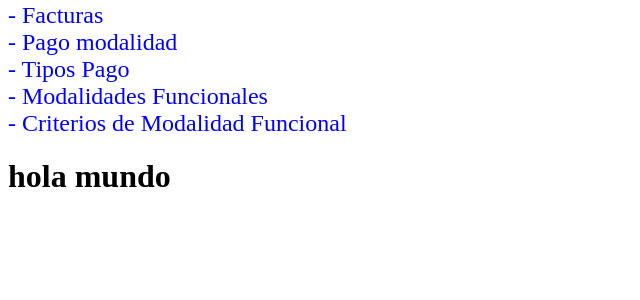
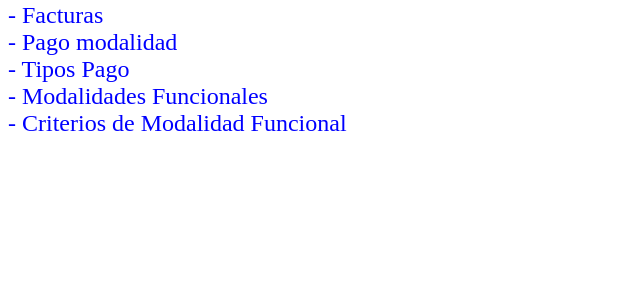
Before and after one commit to DarkGods04/ProyectoGymnasioParadigmas, a PHP site: page / in a window 1280 px wide. Shown: the part 287-587 px from the top of the page, without its empty margins (0-640 px from the left). Run offline with PHP 8.4, Linux system fonts and the light colour scheme.

Commit message:
Update index.php

```diff
--- a/ProyectoGimnasio/view/index.php
+++ b/ProyectoGimnasio/view/index.php
@@ -52,7 +52,6 @@
     <div>
         <a href="../view/listarModalidadFuncionalCriterio.php" style="text-decoration: none; color: blue; font-size: 150%;">- Criterios de Modalidad Funcional</a>
     </div>
-    <h1>hola mundo</h1>
 </body>
 
 </html>
```
